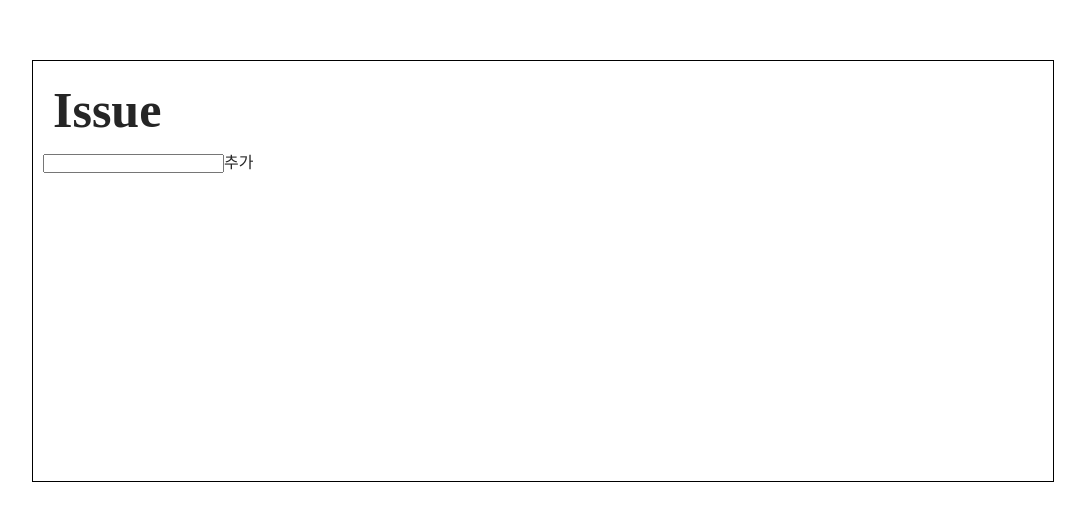
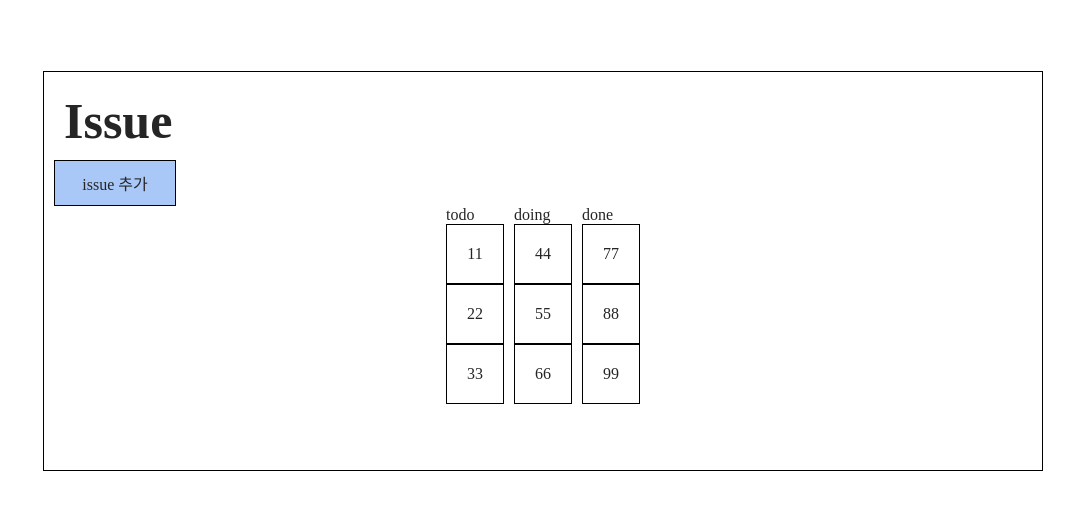
Before and after one commit to dong53358/wanted-pre-onboarding-frontend-2, a React (Create React App) app: page / in a window 1280 px wide. Shown: the part 129-650 px from the top of the page, without its empty margins (97-1182 px from the left). Built offline with nearby package versions, Linux system fonts and the light colour scheme.

Commit message:
docs: 칸반보드 기능 구현

```diff
--- a/src/App.js
+++ b/src/App.js
@@ -1,7 +1,7 @@
 import { useState } from "react";
 import { useRecoilState } from "recoil";
 import styled from "styled-components";
-import BoardItem from "./components/BoardItem";
+import Modal from "./components/Modal";
 import { kanbanBoardData } from "./recoil/atoms";
 
 const Main = styled.div`
@@ -27,33 +27,177 @@ const Title = styled.span`
   font-weight: bold;
 `;
 
+const Boards = styled.div`
+  display: flex;
+  justify-content: center;
+  align-items: flex-start;
+  width: 100%;
+  gap: 10px;
+  margin-bottom: 100px;
+`;
+const BoardItem = styled.div`
+  display: flex;
+  justify-content: center;
+  align-items: flex-start;
+  width: 100%;
+  padding: 20px;
+  border: 1px solid black;
+`;
+
+const InputModalBtn = styled.button`
+  display: flex;
+  justify-content: center;
+  align-items: center;
+  width: 100px;
+  padding: 10px;
+  border: 1px solid black;
+  background-color: var(--primary-100);
+  cursor: pointer;
+  :hover {
+    background-color: var(--primary-200);
+  }
+  :active {
+    background-color: var(--primary-300);
+  }
+`;
+const ModalArea = styled.div`
+  position: fixed;
+`;
+
 function App() {
-  const [datas, setData] = useRecoilState(kanbanBoardData);
-  const [title, setTitle] = useState("");
+  const [boards, setBoards] = useState([
+    {
+      id: 1,
+      title: "todo",
+      items: [
+        { id: 1, title: "11" },
+        { id: 1, title: "22" },
+        { id: 1, title: "33" },
+      ],
+    },
+    {
+      id: 2,
+      title: "doing",
+      items: [
+        { id: 4, title: "44" },
+        { id: 5, title: "55" },
+        { id: 6, title: "66" },
+      ],
+    },
+    {
+      id: 3,
+      title: "done",
+      items: [
+        { id: 7, title: "77" },
+        { id: 8, title: "88" },
+        { id: 9, title: "99" },
+      ],
+    },
+  ]);
 
-  const onTitleChange = (e) => {
-    setTitle(e.target.value);
+  const [isModalClicked, setIsModalClicked] = useState(false);
+
+  const [currentBoard, setCurrentBoard] = useState(null);
+  const [currentItem, setCurrentItem] = useState(null);
+
+  const modalClose = () => {
+    setIsModalClicked((prev) => !prev);
   };
 
-  const onSubmit = (e) => {
+  const dragOverHandler = (e) => {
     e.preventDefault();
-    const dateTime = Date.now();
-    setData((prev) => [...prev, { title, dateTime }]);
-    setTitle("");
+    if (e.target.className === "items") {
+      e.target.style.boxShadow = "0 4px 3px gray";
+    }
+  };
+
+  const dragLeaveHandler = (e) => {
+    e.target.style.boxShadow = "none";
+  };
+
+  const dragStartHandler = (e, board, item) => {
+    console.log(board);
+    setCurrentBoard(board);
+    setCurrentItem(item);
+  };
+
+  const dragEndHandler = (e) => {
+    e.target.style.boxShadow = "none";
+  };
+
+  const DropHandler = (e, board, item) => {
+    e.preventDefault();
+    const currentIndex = currentBoard.items.indexOf(currentItem);
+    currentBoard.items.splice(currentIndex, 1);
+    const dropIndex = board.items.indexOf(item);
+    board.items.splice(dropIndex + 1, 0, currentItem);
+    setBoards(
+      boards.map((b) => {
+        if (b.id === board.id) {
+          return board;
+        }
+        if (b.id === currentBoard.id) {
+          return currentBoard;
+        }
+        return b;
+      })
+    );
+    e.target.style.boxShadow = "none";
+  };
+
+  const dropCardHandle = (e, board) => {
+    board.items.push(currentItem);
+    const currentIndex = currentBoard.items.indexOf(currentItem);
+    currentBoard.items.splice(currentIndex, 1);
+    setBoards(
+      boards.map((b) => {
+        if (b.id === board.id) {
+          return board;
+        }
+        if (b.id === currentBoard.id) {
+          return currentBoard;
+        }
+        return b;
+      })
+    );
+    e.target.style.boxShadow = "none";
   };
 
   return (
     <Main>
       <Issue>
         <Title>Issue</Title>
-        <form onSubmit={onSubmit}>
-          <input value={title} onChange={onTitleChange} />
-          <button type="submit">추가</button>
-        </form>
-        {datas.map((data, index) => (
-          <BoardItem key={index} data={data} />
-        ))}
+        <InputModalBtn onClick={modalClose}>issue 추가</InputModalBtn>
+        {
+          <Boards>
+            {boards.map((board, index) => (
+              <div
+                key={index}
+                className="board"
+                onDragOver={(e) => dragOverHandler(e)}
+                onDrop={(e) => dropCardHandle(e, board)}
+              >
+                <div>{board.title}</div>
+                {board.items.map((item, index) => (
+                  <BoardItem
+                    key={index}
+                    draggable={true}
+                    onDragOver={(e) => dragOverHandler(e)}
+                    onDragLeave={(e) => dragLeaveHandler(e)}
+                    onDragStart={(e) => dragStartHandler(e, board, item)}
+                    onDragEnd={(e) => dragEndHandler(e)}
+                    onDrop={(e) => DropHandler(e, board, item)}
+                    className="item"
+                  >
+                    {item.title}
+                  </BoardItem>
+                ))}
+              </div>
+            ))}
+          </Boards>
+        }
       </Issue>
+      <ModalArea>{isModalClicked && <Modal onClose={modalClose} />}</ModalArea>
     </Main>
   );
 }
--- a/src/assets/styles/global.js
+++ b/src/assets/styles/global.js
@@ -27,6 +27,7 @@ const GlobalStyle = createGlobalStyle`
   * {
     margin: 0;
     padding: 0;
+    box-sizing: border-box;
 
   }
   body {
@@ -48,6 +49,15 @@ const GlobalStyle = createGlobalStyle`
     font-family: inherit;
     font-size: inherit;
   }
+  textarea:focus {
+  outline: none;
+  }
+  button:focus {
+  outline: none;
+  }
+  input:focus {
+  outline: none;
+  }
   a {
     color: inherit;
     text-decoration: none;
@@ -67,7 +77,7 @@ const GlobalStyle = createGlobalStyle`
     -moz-user-select: -moz-none;
     -khtml-user-select: none;
     -webkit-user-select: none;
-    user-select: none;
+      user-select: none;
   }
   input, textarea {
     -webkit-user-select: text;
--- /dev/null
+++ b/src/components/Modal.js
@@ -0,0 +1,109 @@
+import React from "react";
+import styled from "styled-components";
+
+const Main = styled.div`
+  display: flex;
+  justify-content: center;
+  align-items: center;
+  width: 100%;
+  height: 100%;
+`;
+
+const IssueTitle = styled.div`
+  display: flex;
+  justify-content: center;
+  font-size: 30px;
+  font-weight: bold;
+  margin-bottom: 10px;
+`;
+
+const InputForm = styled.div`
+  display: flex;
+  flex-direction: column;
+  background-color: white;
+  border-radius: 10px;
+  width: 500px;
+  padding: 15px;
+  z-index: 10;
+  label {
+    margin-bottom: 10px;
+    font-weight: bold;
+  }
+  input {
+    padding: 10px;
+    margin-bottom: 10px;
+    border-radius: 5px;
+    border: 1px solid var(--gray4);
+    :focus {
+      outline: 2px solid var(--text-blue);
+    }
+  }
+  textarea {
+    padding: 10px;
+    border-radius: 5px;
+    background-color: white;
+    border: 1px solid var(--gray4);
+    margin-bottom: 10px;
+    word-break: break-all;
+    :focus {
+      outline: 2px solid var(--text-blue);
+    }
+  }
+`;
+const BtnArea = styled.div`
+  display: flex;
+  justify-content: center;
+`;
+
+const SubmitBtn = styled.button`
+  display: flex;
+  justify-content: center;
+  align-items: center;
+  width: 100px;
+  padding: 10px;
+  border: 1px solid black;
+  border-radius: 5px;
+  background-color: var(--primary-100);
+  margin-top: 10px;
+  cursor: pointer;
+  :hover {
+    background-color: var(--primary-200);
+  }
+  :active {
+    background-color: var(--primary-300);
+  }
+`;
+
+const Overlay = styled.div`
+  position: fixed;
+  top: 0;
+  left: 0;
+  width: 100vw;
+  height: 100vh;
+  background: rgba(0, 0, 0, 0.8);
+  z-index: 9;
+`;
+
+function Modal({ onClose }) {
+  return (
+    <Main>
+      <InputForm>
+        <IssueTitle>ISSUE 등록</IssueTitle>
+        <label>제목</label>
+        <input type="text" placeholder="제목을 입력해주세요" />
+        <label>내용</label>
+        <textarea rows="5" placeholder="내용을 입력해주세요" />
+        <label>마감일</label>
+        <input type="datetime-local" />
+        <label>담당자</label>
+        <input type="text" placeholder="담당자를 입력해주세요" />
+        <BtnArea>
+          <SubmitBtn type="sumbit">저장</SubmitBtn>
+        </BtnArea>
+      </InputForm>
+      <Overlay onClick={onClose} />
+    </Main>
+  );
+}
+
+export default Modal;
--- a/src/recoil/atoms.js
+++ b/src/recoil/atoms.js
@@ -18,6 +18,34 @@ const localStorageEffect =
 
 export const kanbanBoardData = atom({
   key: "data",
-  default: [],
+  default: [
+    {
+      id: 1,
+      title: "todo",
+      items: [
+        { id: 1, title: "11" },
+        { id: 1, title: "22" },
+        { id: 1, title: "33" },
+      ],
+    },
+    {
+      id: 2,
+      title: "doing",
+      items: [
+        { id: 4, title: "44" },
+        { id: 5, title: "55" },
+        { id: 6, title: "66" },
+      ],
+    },
+    {
+      id: 3,
+      title: "done",
+      items: [
+        { id: 7, title: "77" },
+        { id: 8, title: "88" },
+        { id: 9, title: "99" },
+      ],
+    },
+  ],
   effects: [localStorageEffect("data")],
 });
```
Also changed, not shown: src/components/Board.js (added, +7 -0 lines).
